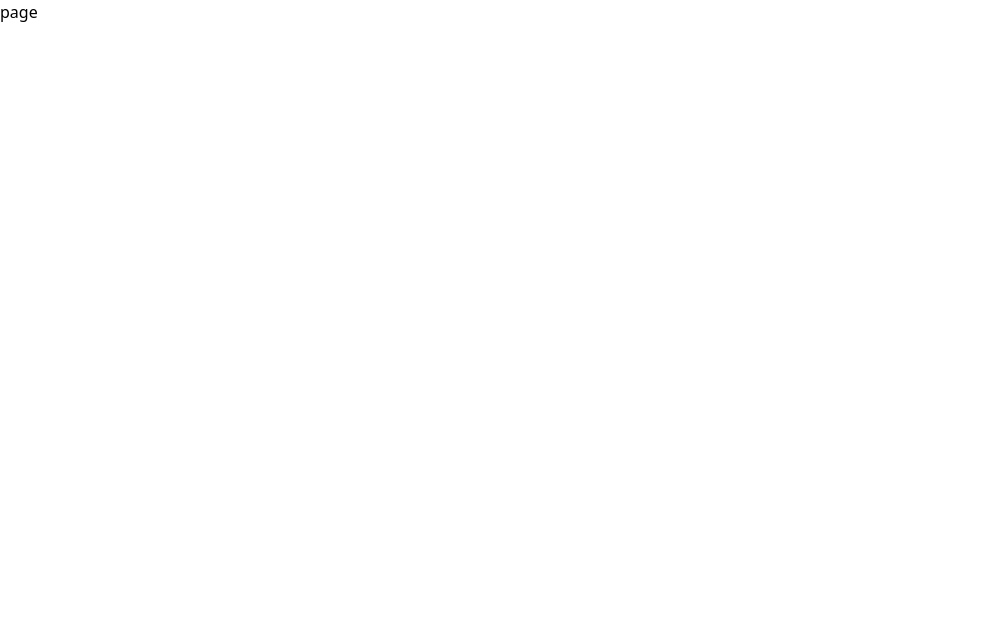
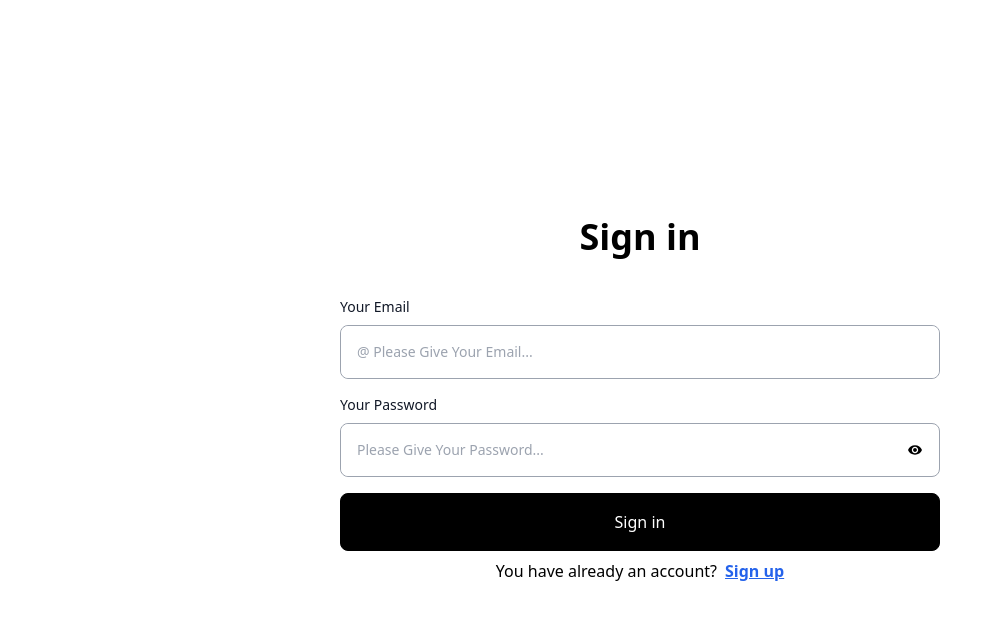
Before and after one commit to minhajul-im/OOP, a Next.js app: page /signin in a window 1280 px wide. Shown: the top 620 px of the page, without its empty margins (0-1002 px from the left). Built offline with nearby package versions, Linux system fonts and the light colour scheme.

Commit message:
sign in page slightly done

```diff
--- a/app/(user)/signin/page.tsx
+++ b/app/(user)/signin/page.tsx
@@ -1,9 +1,100 @@
-import React from 'react'
+"use client";
 
-const page = () => {
+import Link from "next/link";
+import { useRouter } from "next/navigation";
+import { useForm } from "react-hook-form";
+import { zodResolver } from "@hookform/resolvers/zod";
+
+
+import Input from "@/components/auth/Input";
+import Button from "@/components/auth/Button";
+import FieldSet from "@/components/auth/FieldSet";
+import { SignInUserData } from "@/interface/auth";
+import Spinner from "@/components/common/Spinner";
+import { tsSignInSchema, SignInSchema } from "@/lib/authSchema";
+import { usePasswordVisibilityToggle } from "@/hooks/useVisible";
+
+const SignInPage = () => {
+  const router = useRouter();
+
+  const {
+    reset,
+    register,
+    setError,
+    handleSubmit,
+    formState: { errors, isSubmitting },
+  } = useForm<tsSignInSchema>({ resolver: zodResolver(SignInSchema) });
+
+  const { passwordVisibility, togglePasswordVisibility } =
+    usePasswordVisibilityToggle();
+
+  const onSubmitForm = async (data: SignInUserData) => {
+    try {
+      await new Promise((resolve: any) =>
+        setTimeout(() => {
+          resolve();
+          reset();
+          router.push("/");
+          console.log("SIGN IN:- ", data);
+        }, 3000)
+      );
+    } catch (err: any) {
+      setError("email", {
+        type: "server",
+        message: "Email is Wrong!",
+      });
+      setError("password", {
+        type: "server",
+        message: "Password is Wrong!",
+      });
+      console.log("LOGIN ERROR", err);
+    }
+  };
+
   return (
-    <div>page</div>
-  )
-}
+    <section className='mx-4 flex flex-col justify-center items-center h-screen'>
+      <h1 className='text-4xl font-bold mb-6'>Sign in</h1>
 
-export default page
+      <form
+        onSubmit={handleSubmit(onSubmitForm)}
+        className='w-full sm:w-[600px]'>
+        <FieldSet error={errors.email?.message} label='Your Email'>
+          <Input
+            type={true}
+            isIcon={false}
+            error={!!errors.email}
+            register={register("email")}
+            placeholder='@ Please Give Your Email...'
+          />
+        </FieldSet>
+
+        <FieldSet error={errors.password?.message} label='Your Password'>
+          <Input
+            isIcon={true}
+            error={!!errors.password}
+            type={passwordVisibility.type}
+            register={register("password")}
+            onToggle={togglePasswordVisibility}
+            isVisible={passwordVisibility.visible}
+            placeholder='Please Give Your Password...'
+          />
+        </FieldSet>
+
+        <Button type='submit' isSubmit={isSubmitting}>
+          {isSubmitting ? <Spinner /> : "Sign in"}
+        </Button>
+      </form>
+
+      <h6 className='mt-2'>
+        You have already an account?
+        <span className='text-blue-600 font-semibold ms-2'>
+          <Link href='/signup' className='underline'>
+            Sign up
+          </Link>
+        </span>
+      </h6>
+    </section>
+  );
+};
+
+export default SignInPage;
--- a/app/(user)/signup/page.tsx
+++ b/app/(user)/signup/page.tsx
@@ -39,7 +39,7 @@ const SignInPage = () => {
           reset();
           router.push("/signin");
           console.log(data);
-        }, 2000)
+        }, 3000)
       );
     } catch (err: any) {
       setError("email", {
@@ -58,21 +58,21 @@ const SignInPage = () => {
         className='w-full sm:w-[600px]'>
         <FieldSet error={errors.name?.message} label='Full Name'>
           <Input
+            type={true}
             isIcon={false}
-            type={true}
             error={!!errors.name}
             register={register("name")}
-            placeholder='Please Give Your Full Name!'
+            placeholder='Please Give Your Full Name...'
           />
         </FieldSet>
 
         <FieldSet error={errors.email?.message} label='Your Email'>
           <Input
+            type={true}
             isIcon={false}
-            type={true}
             error={!!errors.email}
             register={register("email")}
-            placeholder='@ Please Give Your Email!'
+            placeholder='@ Please Give Your Email...'
           />
         </FieldSet>
 
@@ -84,7 +84,7 @@ const SignInPage = () => {
             register={register("password")}
             onToggle={togglePasswordVisibility}
             isVisible={passwordVisibility.visible}
-            placeholder='Please Give Your Password!'
+            placeholder='Please Give Your Password...'
           />
         </FieldSet>
 
@@ -98,7 +98,7 @@ const SignInPage = () => {
             register={register("confirmPassword")}
             onToggle={toggleConfirmPasswordVisibility}
             isVisible={confirmPasswordVisibility.visible}
-            placeholder='Please Give Your Confirm Password!'
+            placeholder='Please Give Your Confirm Password...'
           />
         </FieldSet>
 
@@ -107,7 +107,7 @@ const SignInPage = () => {
         </Button>
       </form>
 
-      <h6 className='text-start mt-2'>
+      <h6 className='mt-2'>
         You have already an account?
         <span className='text-blue-600 font-semibold ms-2'>
           <Link href='/signin' className='underline'>
--- a/components/common/Spinner.tsx
+++ b/components/common/Spinner.tsx
@@ -1,24 +1,23 @@
-
-
 const Spinner = () => {
   return (
-    <div role='status' className="flex justify-center gap-6 items-center">
+    <div>
       <svg
         aria-hidden='true'
-        className='w-8 h-8 text-gray-200 animate-spin dark:text-gray-600 fill-white'
+        role='status'
+        className='inline w-4 h-4 me-3 text-white animate-spin'
         viewBox='0 0 100 101'
         fill='none'
         xmlns='http://www.w3.org/2000/svg'>
         <path
           d='M100 50.5908C100 78.2051 77.6142 100.591 50 100.591C22.3858 100.591 0 78.2051 0 50.5908C0 22.9766 22.3858 0.59082 50 0.59082C77.6142 0.59082 100 22.9766 100 50.5908ZM9.08144 50.5908C9.08144 73.1895 27.4013 91.5094 50 91.5094C72.5987 91.5094 90.9186 73.1895 90.9186 50.5908C90.9186 27.9921 72.5987 9.67226 50 9.67226C27.4013 9.67226 9.08144 27.9921 9.08144 50.5908Z'
-          fill='currentColor'
+          fill='#E5E7EB'
         />
         <path
           d='M93.9676 39.0409C96.393 38.4038 97.8624 35.9116 97.0079 33.5539C95.2932 28.8227 92.871 24.3692 89.8167 20.348C85.8452 15.1192 80.8826 10.7238 75.2124 7.41289C69.5422 4.10194 63.2754 1.94025 56.7698 1.05124C51.7666 0.367541 46.6976 0.446843 41.7345 1.27873C39.2613 1.69328 37.813 4.19778 38.4501 6.62326C39.0873 9.04874 41.5694 10.4717 44.0505 10.1071C47.8511 9.54855 51.7191 9.52689 55.5402 10.0491C60.8642 10.7766 65.9928 12.5457 70.6331 15.2552C75.2735 17.9648 79.3347 21.5619 82.5849 25.841C84.9175 28.9121 86.7997 32.2913 88.1811 35.8758C89.083 38.2158 91.5421 39.6781 93.9676 39.0409Z'
-          fill='currentFill'
+          fill='currentColor'
         />
       </svg>
-      <span className='text-white'>Loading...</span>
+      <span>Loading...</span>
     </div>
   );
 };
```
